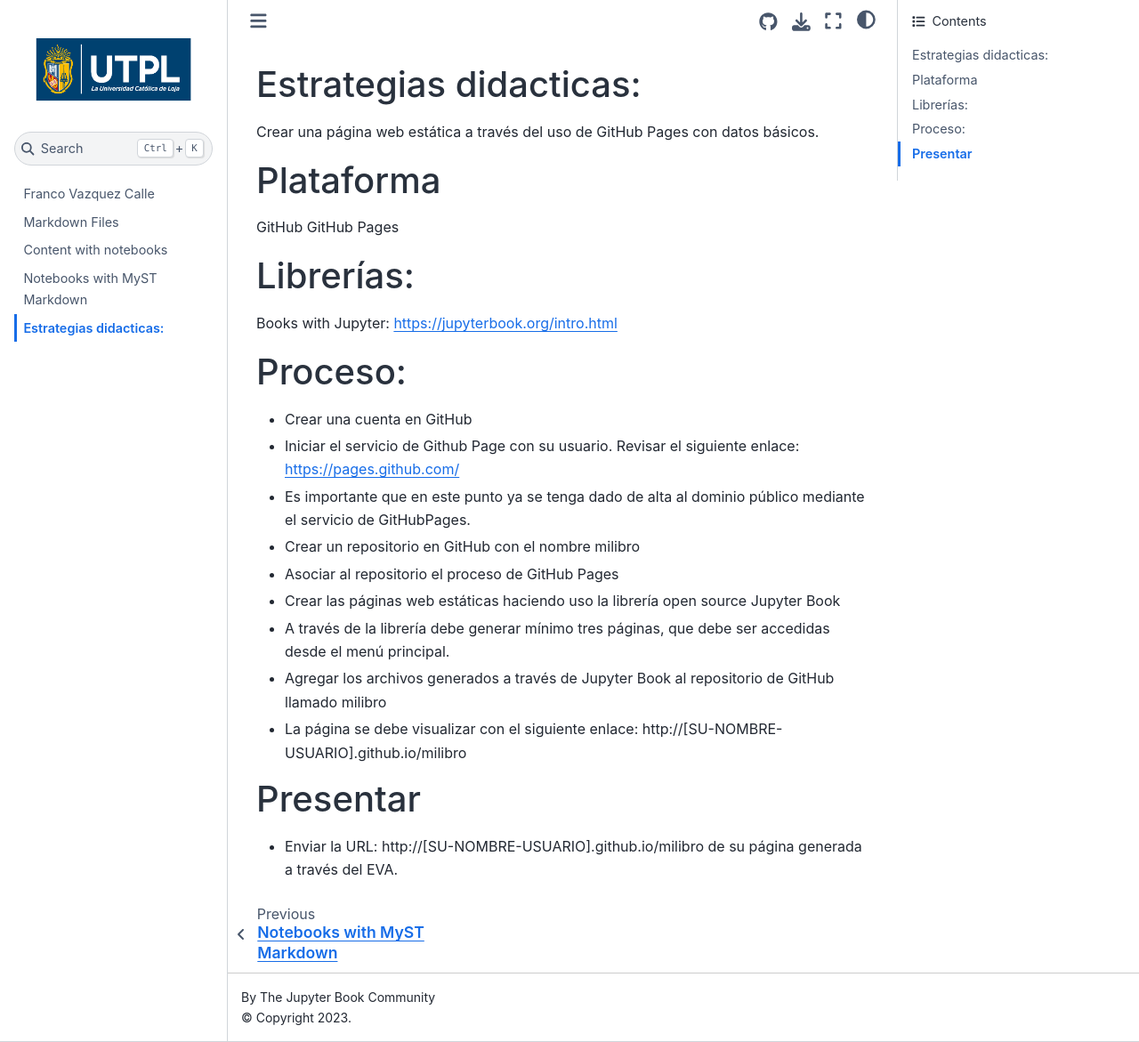
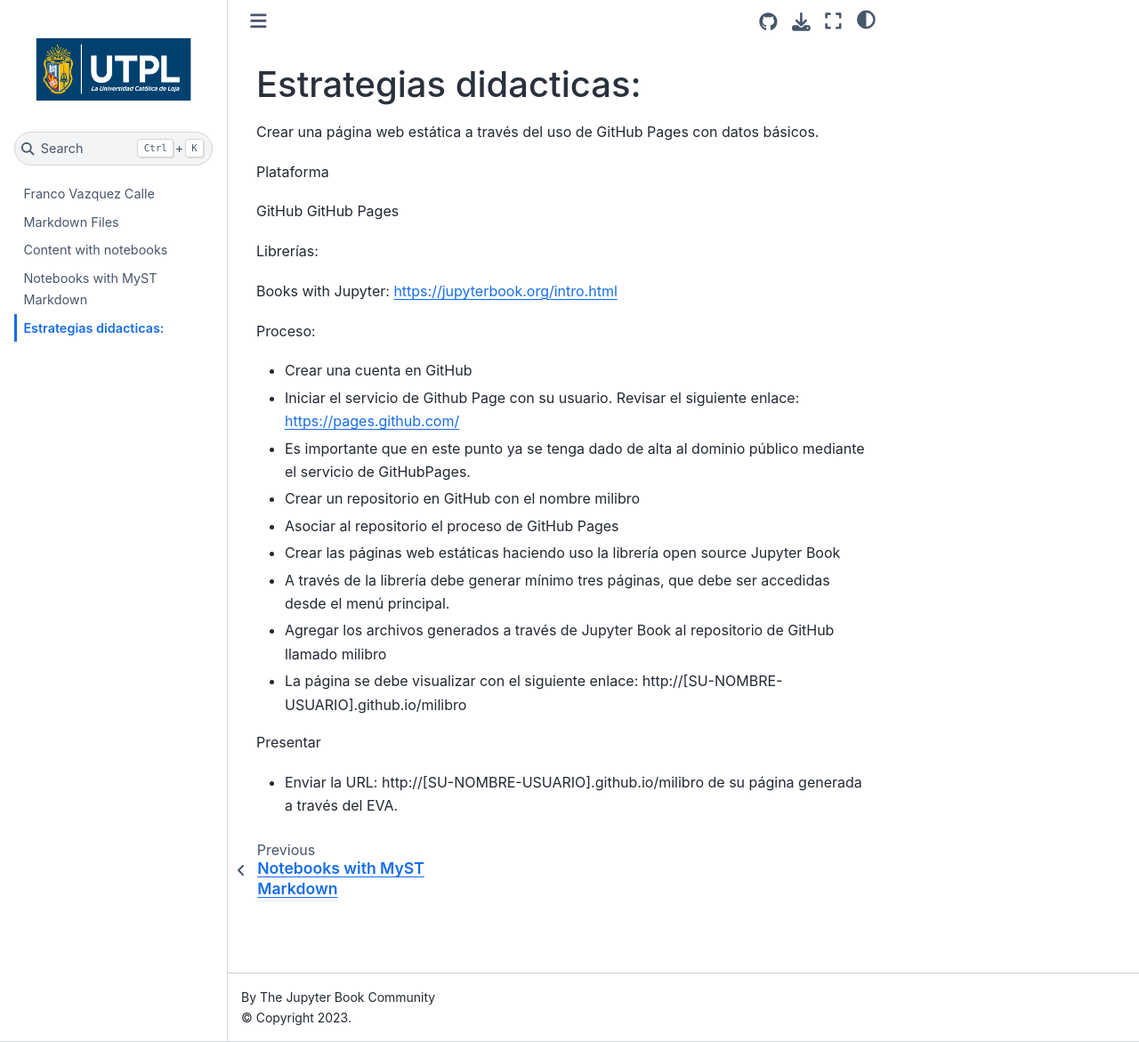
Before and after one commit to FrancoVazquez92/milibro, a Jupyter Book: the page built from estrategias-didacticas.md, in a window 1280 px wide and 1171 px high. Shown: the whole window at 89% size. Built offline with Jupyter Book 1.0.4 settings and Sphinx 7.4.7 and the Sphinx Book theme 1.1.4, drawn with Linux system fonts in a browser that asks for light colours.

```diff
--- a/estrategias-didacticas.md
+++ b/estrategias-didacticas.md
@@ -2,16 +2,16 @@
 
 Crear una página web estática a través del uso de GitHub Pages con datos básicos.
 
-# Plataforma
+Plataforma
 
 GitHub
 GitHub Pages
 
-# Librerías:
+Librerías:
 
  Books with Jupyter: https://jupyterbook.org/intro.html
 
-# Proceso:
+Proceso:
 
 - Crear una cuenta en GitHub
 - Iniciar el servicio de Github Page con su usuario. Revisar el siguiente enlace: https://pages.github.com/
@@ -23,6 +23,6 @@
 - Agregar los archivos generados a través de Jupyter Book al repositorio de GitHub llamado milibro
 - La página se debe visualizar con el siguiente enlace: http://[SU-NOMBRE-USUARIO].github.io/milibro
 
-# Presentar
+Presentar
 
 - Enviar la URL: http://[SU-NOMBRE-USUARIO].github.io/milibro de su página generada a través del EVA.
```
Also changed, not shown: 1 other file.
